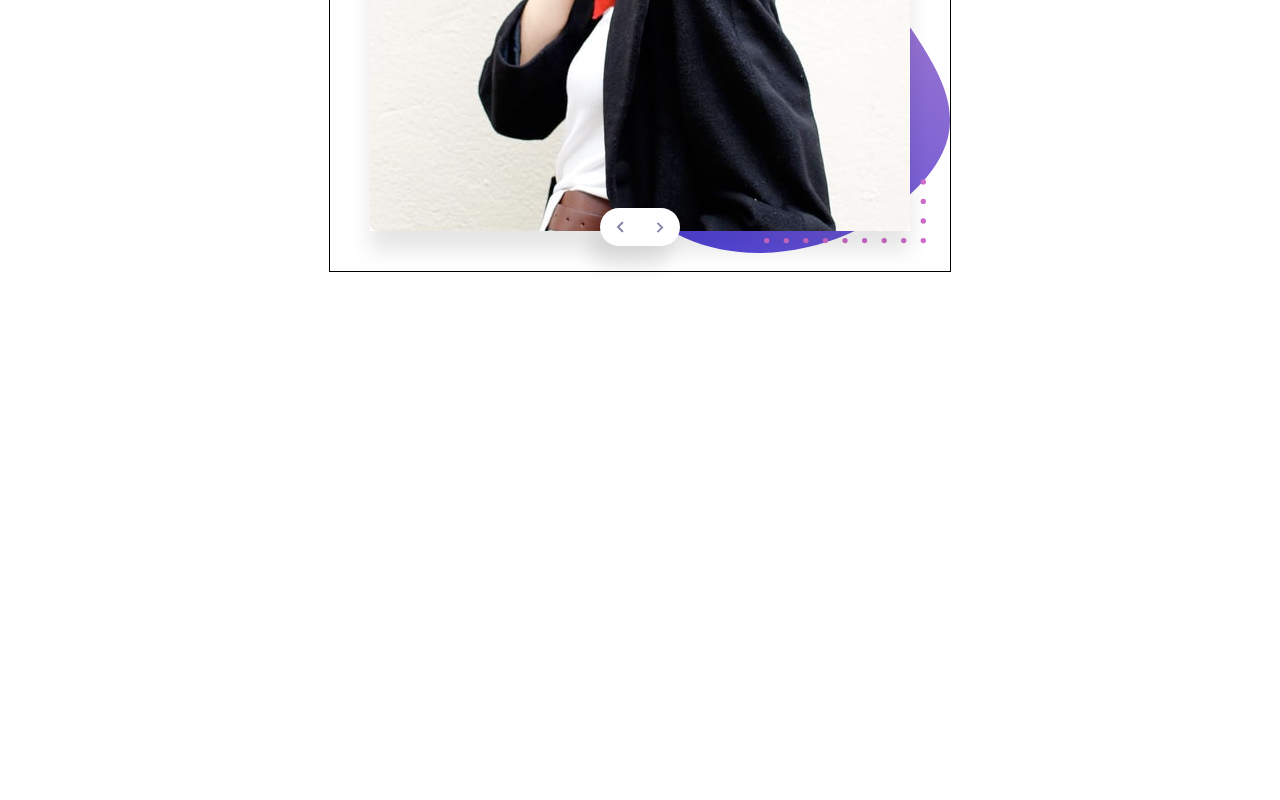
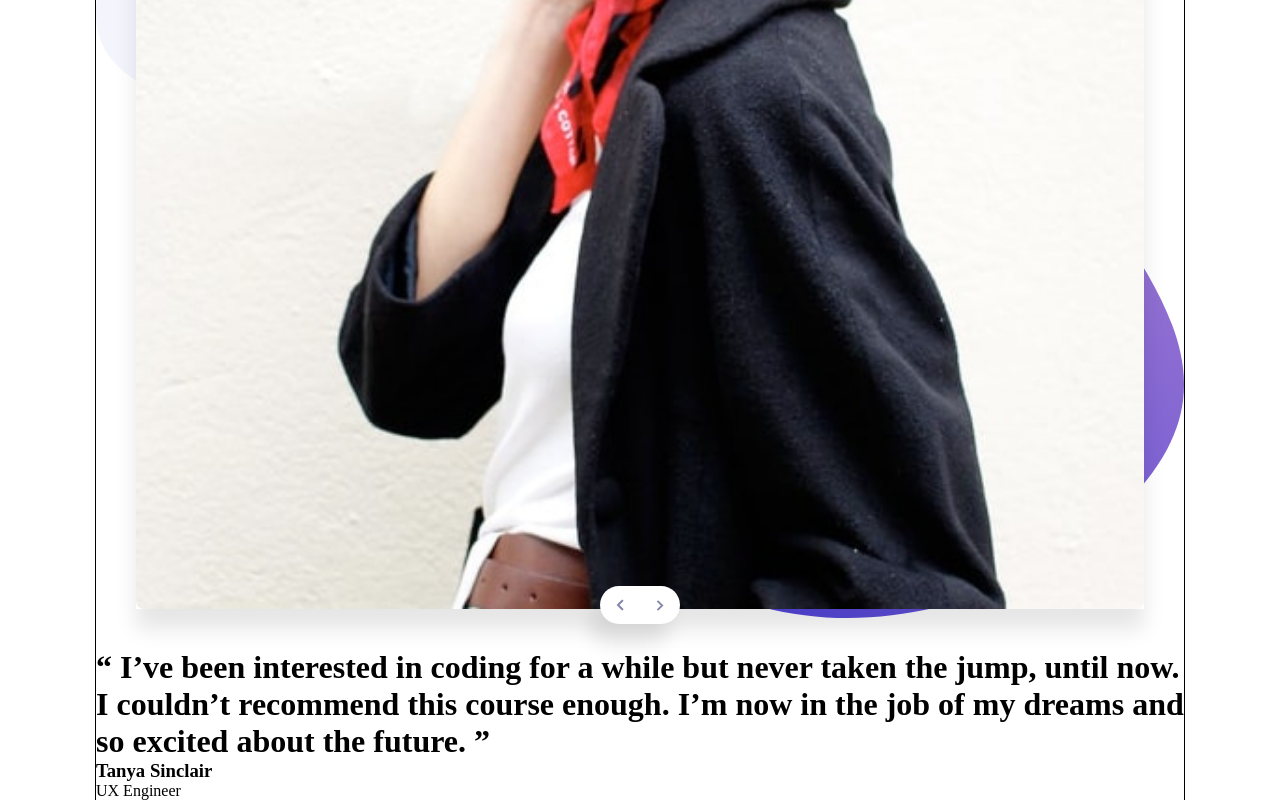
Before and after one commit to syzwnftr/coding-testimonial-slider, a plain HTML site: page index.html in a window 1280 px wide. Shown: the part 439-1239 px from the top of the page. Before the commit the page ends 800 px from the top, so only its background shows below. Drawn offline with Linux system fonts and the light colour scheme.

Commit message:
Added review section

```diff
--- a/index.html
+++ b/index.html
@@ -23,12 +23,21 @@
           </div>
         </div>
       </div>
+
+      <div class="review-div">
+        <h1 class="review"> “ I’ve been interested in coding for a while but never taken the jump, until now.
+          I couldn’t recommend this course enough. I’m now in the job of my dreams and so
+          excited about the future. ”
+        </h1>
+        <div class="name-role">
+          <h3 class="name">Tanya Sinclair</h3>
+          <p class="role">UX Engineer</p>
+        </div>
+      </div>
     </div>
   </main>
 
-  <!-- “ I’ve been interested in coding for a while but never taken the jump, until now.
-  I couldn’t recommend this course enough. I’m now in the job of my dreams and so
-  excited about the future. ”
+  <!--
 
   Tanya Sinclair
   UX Engineer
```
